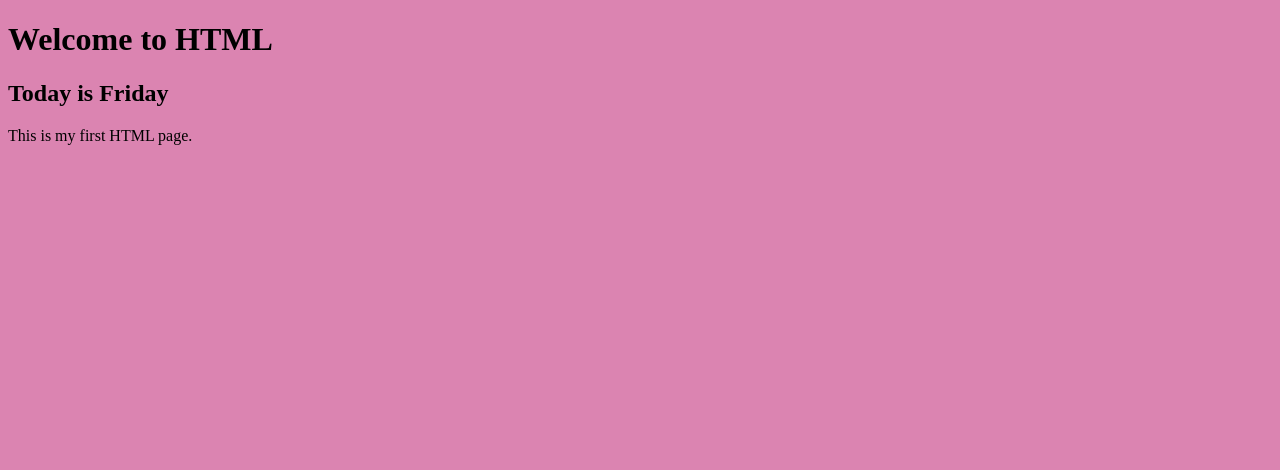
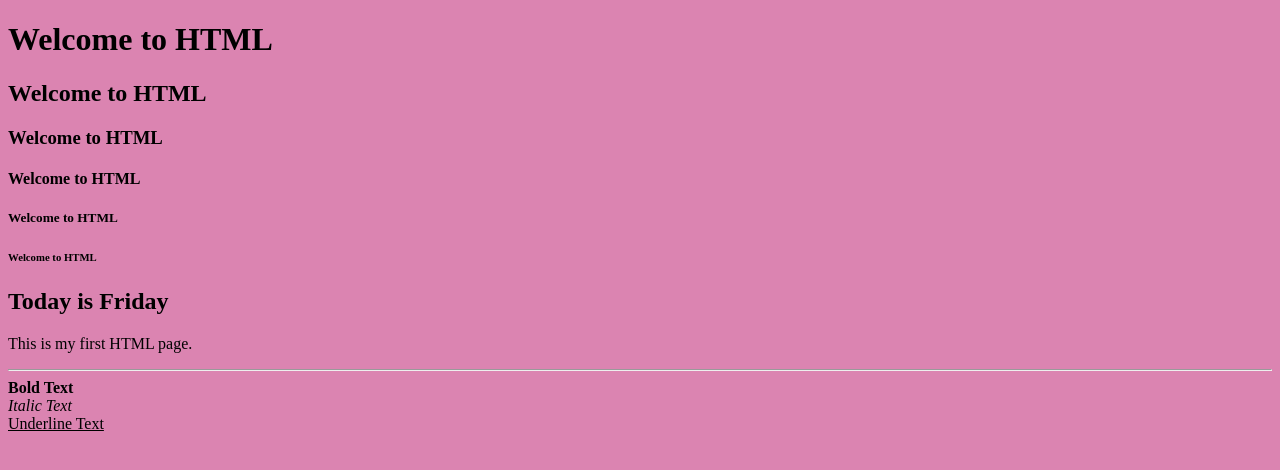
Before and after one commit to anushyanadar21/HTML-BASIC, a plain HTML site: page basic.html in a window 1280 px wide. Drawn offline with Linux system fonts and the light colour scheme.

Commit message:
Enhance basic.html with additional headings and styles
Added multiple heading levels and text formatting elements.

```diff
--- a/basic.html
+++ b/basic.html
@@ -3,9 +3,18 @@
 <head>
     <title>My First Web Programming Page</title>
 </head>
-<body bgcolor="#DB84B1">
+<body bgcolor ="#DB84B1">
 	<h1>Welcome to HTML</h1>
+	<h2>Welcome to HTML</h2>
+	<h3>Welcome to HTML</h3>
+	<h4>Welcome to HTML</h4>
+	<h5>Welcome to HTML</h5>
+	<h6>Welcome to HTML</h6>
 	<h2>Today is Friday</h2>
 	<p>This is my first HTML page.</p>
+<hr>
+	<b>Bold Text </b><br>
+	<i>Italic Text</i><br>
+	<u>Underline Text</u><br>
 </body>
 </html>
```
